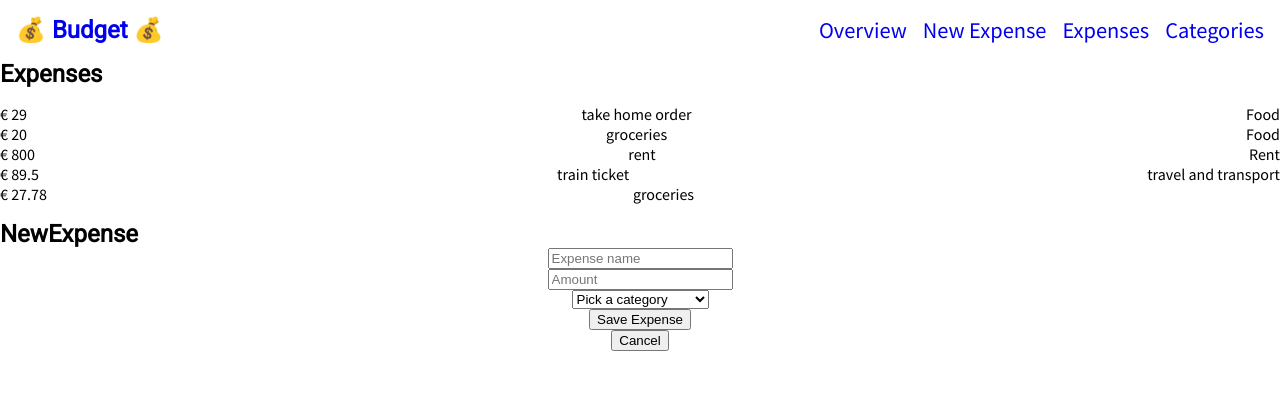
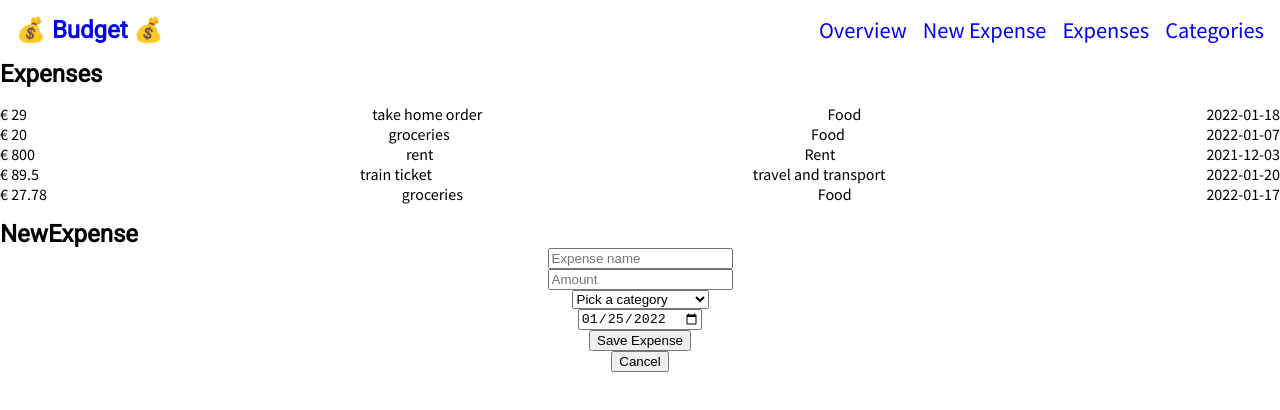
Before and after one commit to donatmarton/budget, a React (Create React App) app: page /expenses/new in a window 1280 px wide. Shown: the top 410 px of the page. Built offline with nearby package versions, Linux system fonts and the light colour scheme.

Commit message:
Expense date can be recorded

```diff
--- a/src/App.js
+++ b/src/App.js
@@ -42,11 +42,12 @@ function App() {
   }
 
   const addExpense = (expenseData) => {
-    const { name, amount, categoryId } = expenseData;
+    const { name, amount, categoryId, date } = expenseData;
     const newExpense = {
       name,
       amount,
       categoryId,
+      date,
       id: nanoid(),
     }
     setExpenses( prevState => {
--- a/src/components/Expense.js
+++ b/src/components/Expense.js
@@ -2,12 +2,13 @@ import React from "react";
 import './Expense.css'
 
 const Expense = (props) => {
-  const {amount, name, category} = props;
+  const {amount, name, category, date} = props;
   return (
     <li className="expense">
       <span>€ {amount}</span>
       <span>{name}</span>
       <span>{category}</span>
+      <span>{date}</span>
     </li>
   )
 }
--- a/src/components/ExpenseList.js
+++ b/src/components/ExpenseList.js
@@ -13,6 +13,7 @@ const ExpenseList = () => {
         amount={expense.amount}
         name={expense.name}
         category={categoryName}
+        date={expense.date}
       />
     )
   })
--- a/src/data.js
+++ b/src/data.js
@@ -6,9 +6,9 @@ export const categoryData = [
 ];
 
 export const spendingsData = [
-  { id: "0xsdf", name: 'take home order', amount: 29, categoryId: "0asd" },
-  { id: "1", name: 'groceries', amount: 20, categoryId: "0asd" },
-  { id: "2", name: 'rent', amount: 800, categoryId: "1" },
-  { id: "3", name: 'train ticket', amount: 89.5, categoryId: "2" },
-  { id: "4", name: 'groceries', amount: 27.78, categoryId: "0" },
+  { id: "0xsdf", name: 'take home order', amount: 29, categoryId: "0asd", date: "2022-01-18" },
+  { id: "1", name: 'groceries', amount: 20, categoryId: "0asd", date: "2022-01-07" },
+  { id: "2", name: 'rent', amount: 800, categoryId: "1", date: "2021-12-03" },
+  { id: "3", name: 'train ticket', amount: 89.5, categoryId: "2", date: "2022-01-20" },
+  { id: "4", name: 'groceries', amount: 27.78, categoryId: "0asd", date: "2022-01-17" },
 ];
--- /dev/null
+++ b/src/dates.js
@@ -0,0 +1,11 @@
+export function stringifyDate(date) {
+  const year = date.getFullYear();
+  const month = (date.getMonth() + 1).toString().padStart(2, "0");
+  const day = date.getDate().toString().padStart(2, "0");
+  return `${year}-${month}-${day}`
+}
+
+export function parseDate(dateString) {
+  // TODO
+  throw Error("not implemented")
+}
--- a/src/routes/NewExpense.js
+++ b/src/routes/NewExpense.js
@@ -1,6 +1,7 @@
 import React from "react";
 import { useNavigate } from "react-router-dom";
 import DataContext from "../DataContext";
+import { stringifyDate } from "../dates"
 import "./NewExpense.css"
 
 
@@ -11,6 +12,7 @@ const NewExpense = () => {
     name: '',
     amount: '',
     categoryId: DEFAULT_SELECT,
+    date: stringifyDate(new Date()),
   });
   const navivate = useNavigate();
 
@@ -32,7 +34,7 @@ const NewExpense = () => {
     const name = event.target.name;
     let value = event.target.value;
     if (name === "amount") {
-      value = Number(value);
+      value = parseFloat(value);
     }
     setExpenseData( prevState => ({
       ...prevState,
@@ -76,6 +78,13 @@ const NewExpense = () => {
               </option>)
           })}
         </select>
+        <input
+          type="date"
+          onChange={handleChange}
+          name="date"
+          value={expenseData.date}
+          required
+        />
         <button type="submit">Save Expense</button>
         <button type="button" onClick={cancel}>
           Cancel
```
